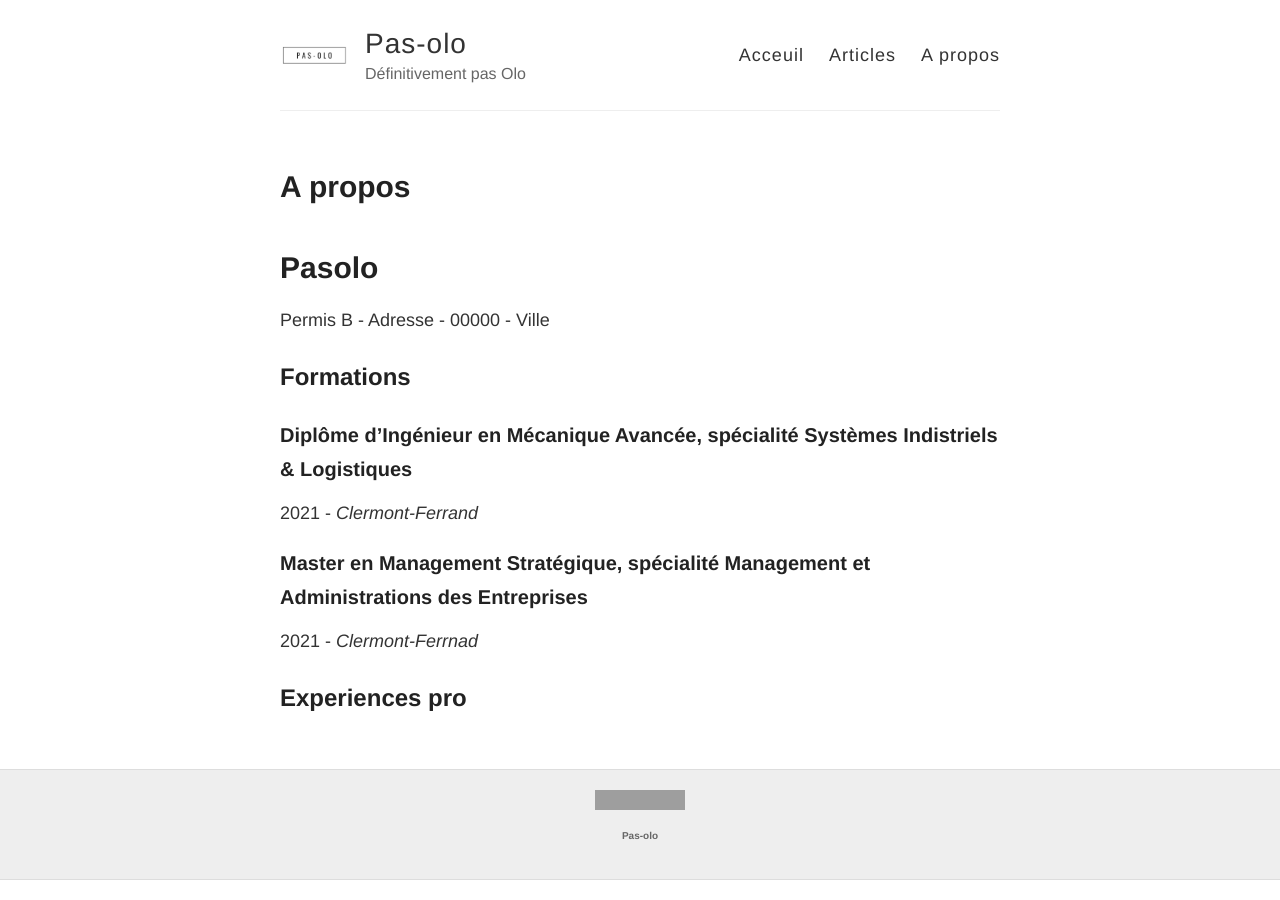
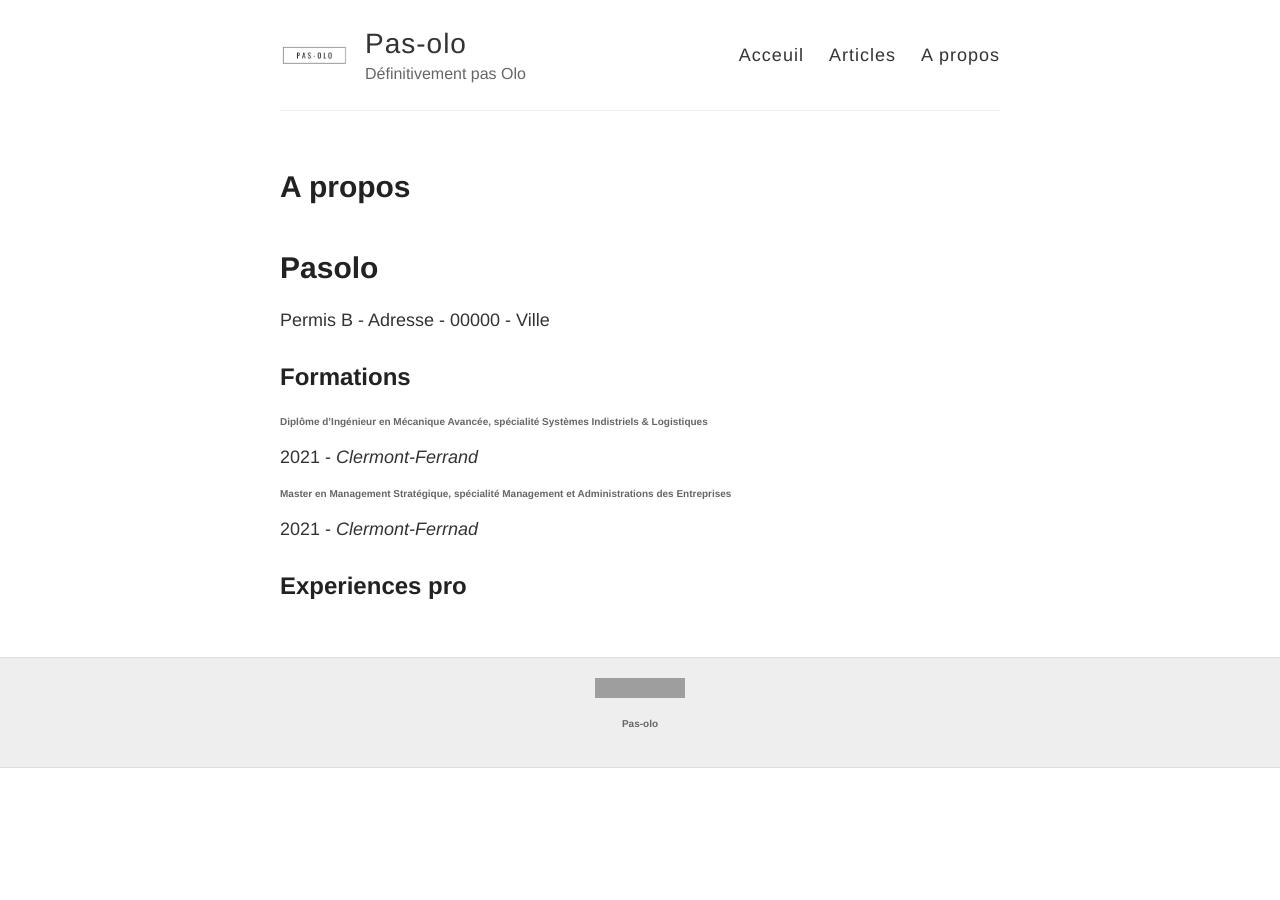
Before and after one commit to Pas-olo/Pas-olo.github.io, a Jekyll site: the page built from about.md, in a window 1280 px wide. Built offline with Jekyll 4.4.1, drawn with Linux system fonts in a browser that asks for light colours; grey boxes are pictures that could not be loaded.

```diff
--- a/about.md
+++ b/about.md
@@ -6,8 +6,8 @@ permalink: /about/
 # Pasolo
 Permis B - Adresse - 00000 - Ville
 ## Formations
-### Diplôme d'Ingénieur en Mécanique Avancée, spécialité Systèmes Indistriels & Logistiques
+#### Diplôme d'Ingénieur en Mécanique Avancée, spécialité Systèmes Indistriels & Logistiques
 2021 - *Clermont-Ferrand*
-### Master en Management Stratégique, spécialité Management et Administrations des Entreprises
+#### Master en Management Stratégique, spécialité Management et Administrations des Entreprises
 2021 - *Clermont-Ferrnad*
 ## Experiences pro
```
